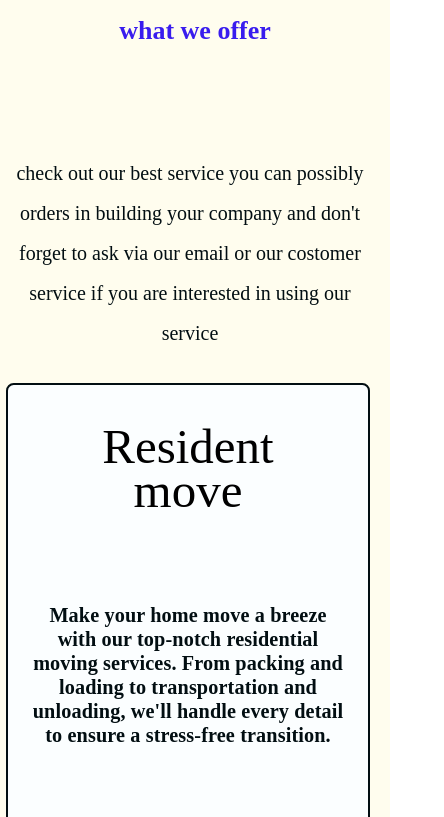
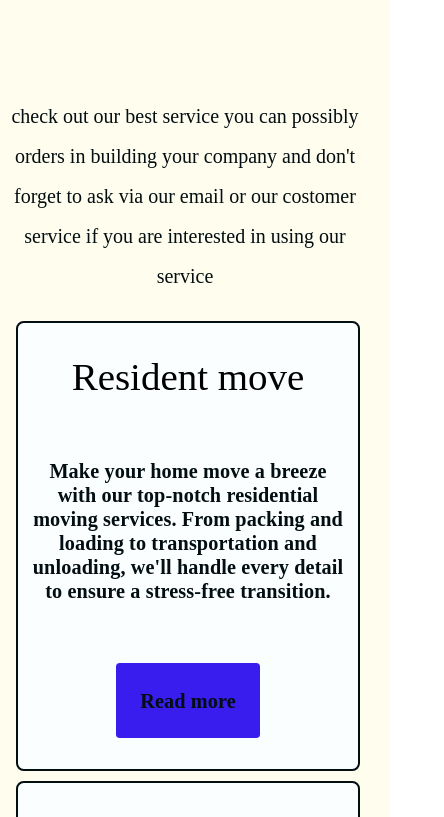
Before and after one commit to FridayOkpok/New-city, a React (Create React App) app: page / in a window 390 px wide. Shown: the part 1067-1884 px from the top of the page, 444 px wide, since content can reach past the window. Built offline with nearby package versions, Linux system fonts and the light colour scheme.

Commit message:
loginPage4.0

```diff
--- a/src/component/OurService/ourservice.css
+++ b/src/component/OurService/ourservice.css
@@ -201,4 +201,43 @@
     padding-left: 1rem;
     margin: 0 auto;
   }
+  .service-container .move-container .move-item h5 {
+    width: 258px;
+    height: 105px;
+
+    font-family: "Josefin Sans";
+    font-style: normal;
+    font-weight: 300;
+    font-size: 38.9655px;
+    line-height: 44px;
+
+    margin: 0;
+    text-align: center;
+
+    color: #000000;
+  }
+  .service-container .move-container .move-item {
+    display: flex;
+    flex-direction: column;
+    justify-content: center;
+    align-items: center;
+    padding: 40px 20px;
+
+    gap: 40px;
+
+    width: 300px;
+    height: 366px;
+    /* background will be for image url for all the card boxes  */
+
+    background: #fbfeff;
+
+    /* text */
+    border: 2px solid #020e12;
+    border-radius: 7.65086px;
+
+    /* Inside auto layout */
+    flex: none;
+    order: 0;
+    flex-grow: 0;
+  }
 }
--- a/src/component/OurService/servicequestion.css
+++ b/src/component/OurService/servicequestion.css
@@ -32,10 +32,7 @@
   justify-content: center;
   flex-direction: column;
   align-items: center;
-  height: 13rem;
-  padding: 2px 5px;
-
-  width: 50%;
+  height: 10rem;
 }
 
 .service-area .service-text h1 {
@@ -79,8 +76,7 @@
   align-items: center;
   width: 45%;
   font-size: x-large;
-  padding: 5px 10px;
-  font-weight: 600;
+  font-weight: 500;
 }
 
 .other-info {
@@ -99,7 +95,7 @@
   padding: 10px;
   /* gap: 20px; */
 
-  height: 476px;
+  height: 356px;
 }
 
 .other-info .other-info-container h4 {
@@ -146,6 +142,11 @@
   .other-info {
     grid-template-columns: 1fr 1fr;
   }
+  .other-info {
+    padding: 5px;
+    margin: 0.5rem;
+    gap: 5px;
+  }
 }
 
 @media screen and (max-width: 809px) {
@@ -170,4 +171,26 @@
   .other-info {
     grid-template-columns: 1fr;
   }
+
+  .service-area .service-text h1 {
+    font-style: normal;
+    font-weight: 600;
+    font-size: 30px;
+  }
+
+  .service-area .service-text h5 {
+    justify-content: center;
+    align-items: center;
+    font-family: "Montserrat";
+    font-style: normal;
+    font-weight: 500;
+    font-size: 16px;
+    line-height: 48px;
+    /* or 161% */
+
+    /* primary */
+    color: #391cee;
+    margin: 0;
+    padding: 0;
+  }
 }
--- a/src/component/operation/operation.css
+++ b/src/component/operation/operation.css
@@ -1,5 +1,5 @@
 .operations {
-  padding: 20px 70px;
+  padding: 20px;
 }
 
 .operations .operation-text {
@@ -57,8 +57,27 @@
 }
 
 @media screen and (max-width: 450px) {
+  .operations {
+    padding: 20px 10px;
+  }
+  .operations .operation-text h4 {
+    font-weight: 300;
+    font-size: 54px;
+    line-height: 54px;
+  }
+
+  .operations .operation-text h6 {
+    font-weight: 400;
+    font-size: 26px;
+    line-height: 34px;
+  }
+
   .operations .operation-image img {
     right: 20%;
     height: 8rem;
   }
+
+  .operations .operation-image {
+    width: 100%;
+  }
 }
```
